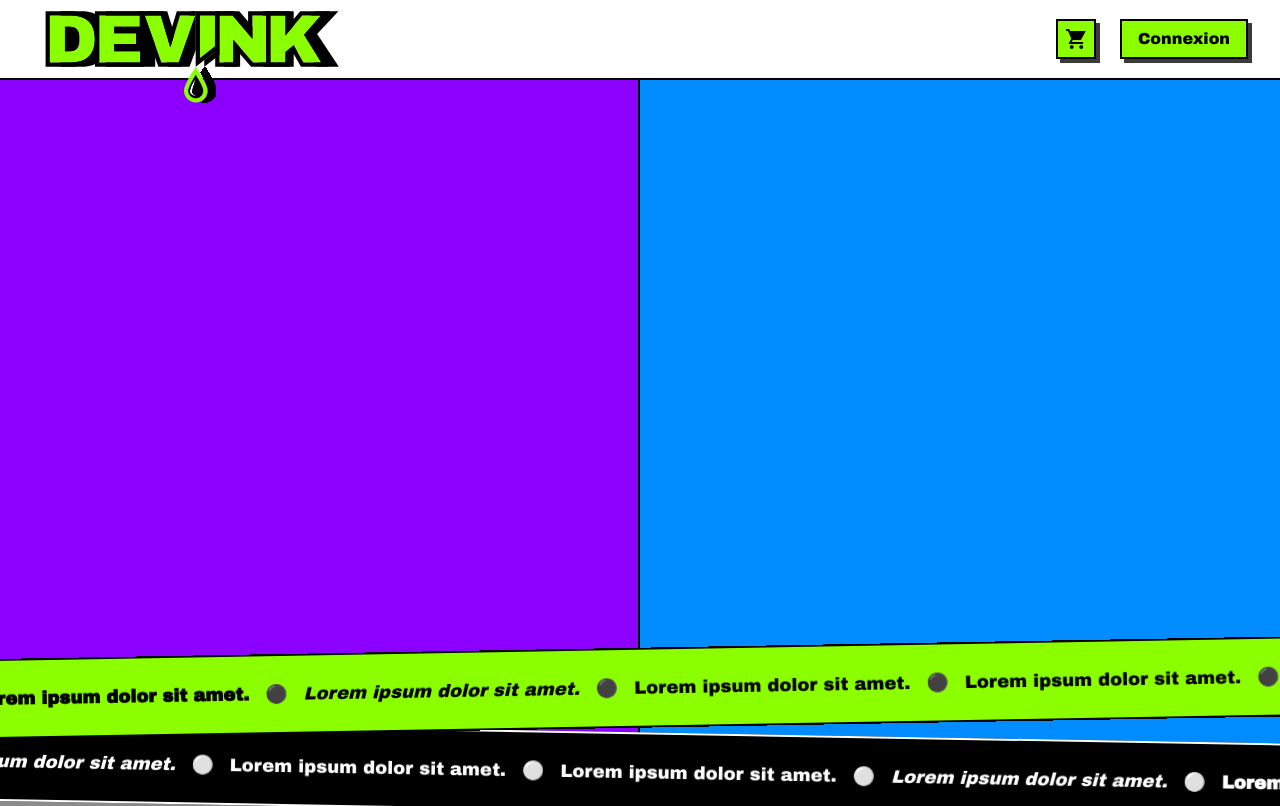
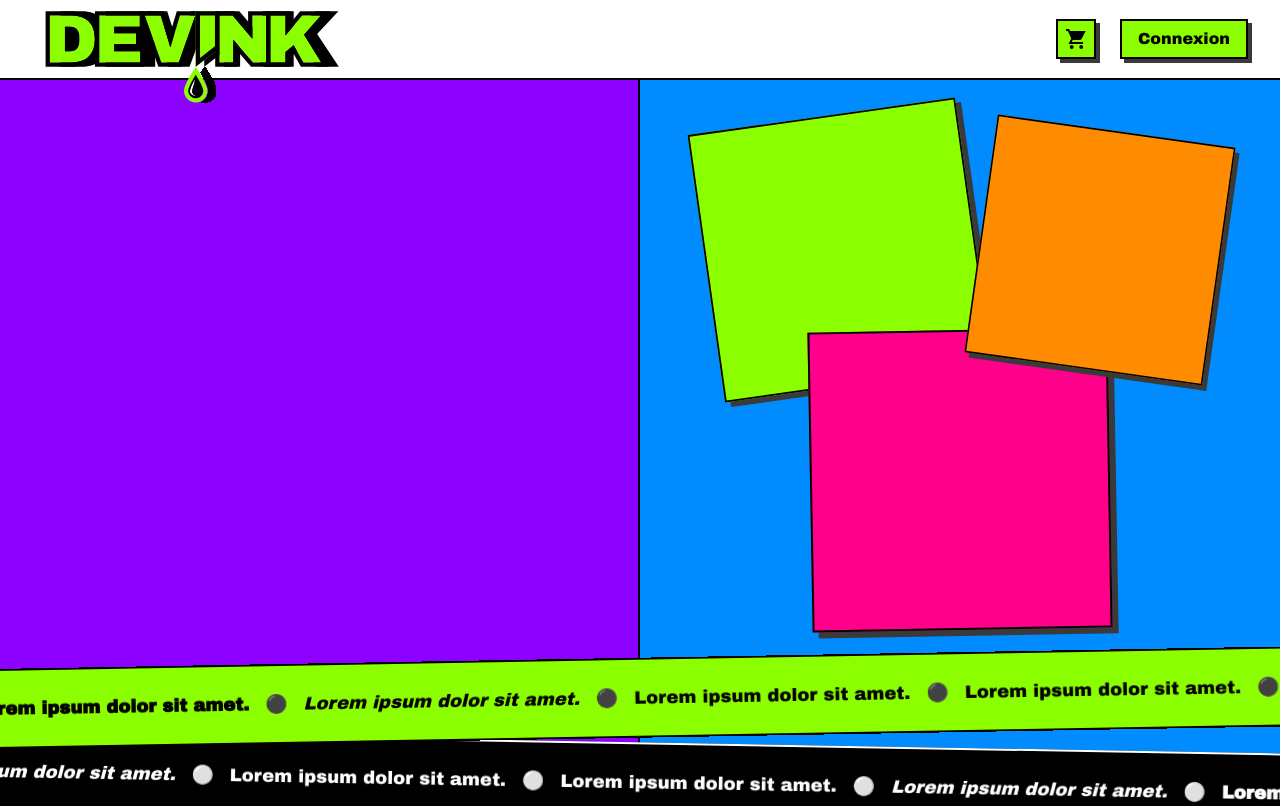
Before and after one commit to LucDub-code/devink, a Next.js app: page / in a window 1280 px wide. Shown: the top 806 px of the page. Built offline with nearby package versions, Linux system fonts and the light colour scheme.

Commit message:
feat: add Card component and stack three cards in Hero

```diff
--- a/components/layout/Categories.tsx
+++ b/components/layout/Categories.tsx
@@ -12,8 +12,8 @@ export default function Categories() {
   ]
 
   return (
-    <section className="w-full p-4 h-160 bg-muted-foreground">
-      <div className="flex items-center justify-between w-full px-4 mt-8 mb-2">
+    <section className="w-full p-4 h-170 bg-muted-foreground">
+      <div className="flex items-center justify-between w-full px-4 mt-18 mb-2">
         <Text as="h2" className="uppercase text-outline-foreground">Catégories</Text>
         <Button variant="secondary" className="">Voir tous les produits</Button>
       </div>
--- a/components/layout/Hero.tsx
+++ b/components/layout/Hero.tsx
@@ -1,8 +1,14 @@
+import Card from "@/components/ui/Card"
+
 export default function Hero() {
   return (
-    <section className="grid items-stretch w-full grid-cols-2 h-180">
+    <section className="grid items-stretch w-full grid-cols-2 h-170">
       <div className="border-r-2 bg-purple"></div>
-      <div className="bg-blue"></div>
+      <div className="relative flex items-center justify-center bg-blue">
+        <Card background="bg-orange" translateY={-170} translateX={140} rotate={8} scale={0.8} zIndex="z-40" />
+        <Card background="bg-lime" translateY={-170} translateX={-120} rotate={-8} scale={0.9} zIndex="z-20" />
+        <Card background="bg-pink" translateY={60} translateX={0} rotate={-1} scale={1} zIndex="z-30" />
+      </div>
     </section>
   )
 }
--- a/components/layout/Marquees.tsx
+++ b/components/layout/Marquees.tsx
@@ -7,7 +7,7 @@ export default function Marquees() {
         bgColor="bg-lime"
         borderColor="border-background"
         textColor="text-background"
-        translateY={20}
+        translateY={70}
         rotation={-1}
         zIndex={3}
         animationDirection="right"
@@ -27,7 +27,7 @@ export default function Marquees() {
         bgColor="bg-background"
         borderColor="border-foreground"
         textColor="text-foreground"
-        translateY={0}
+        translateY={50}
         rotation={1}
         zIndex={2}
         animationDirection="left"
--- /dev/null
+++ b/components/ui/Card.tsx
@@ -0,0 +1,18 @@
+type CardProps = {
+  background: string,
+  scale: number,
+  zIndex: string,
+  translateY: number,
+  translateX: number,
+  rotate: number
+}
+
+export default function Card({ background, scale, zIndex, translateY, translateX, rotate }: CardProps) {
+  return (
+    <div
+      className={`absolute h-75 w-75 border-2 border-background shadow-lg ${background} ${zIndex}`}
+      style={{transform: `translate(${translateX}px, ${translateY}px) rotate(${rotate}deg) scale(${scale})`}}
+    >
+    </div>
+  )
+}
```
Also changed, not shown: 1 other file (tests, documents, lock files or other folders).
